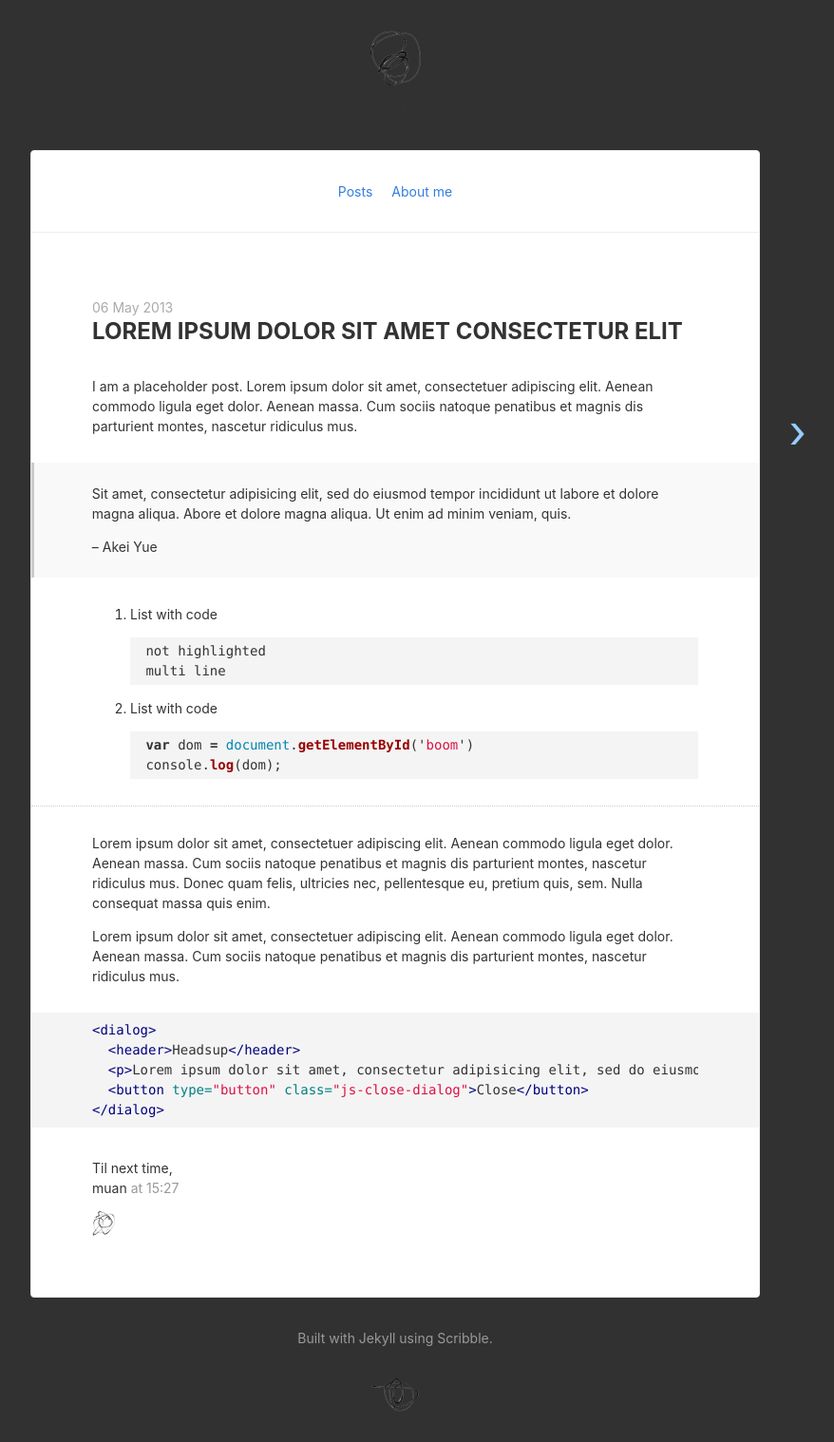
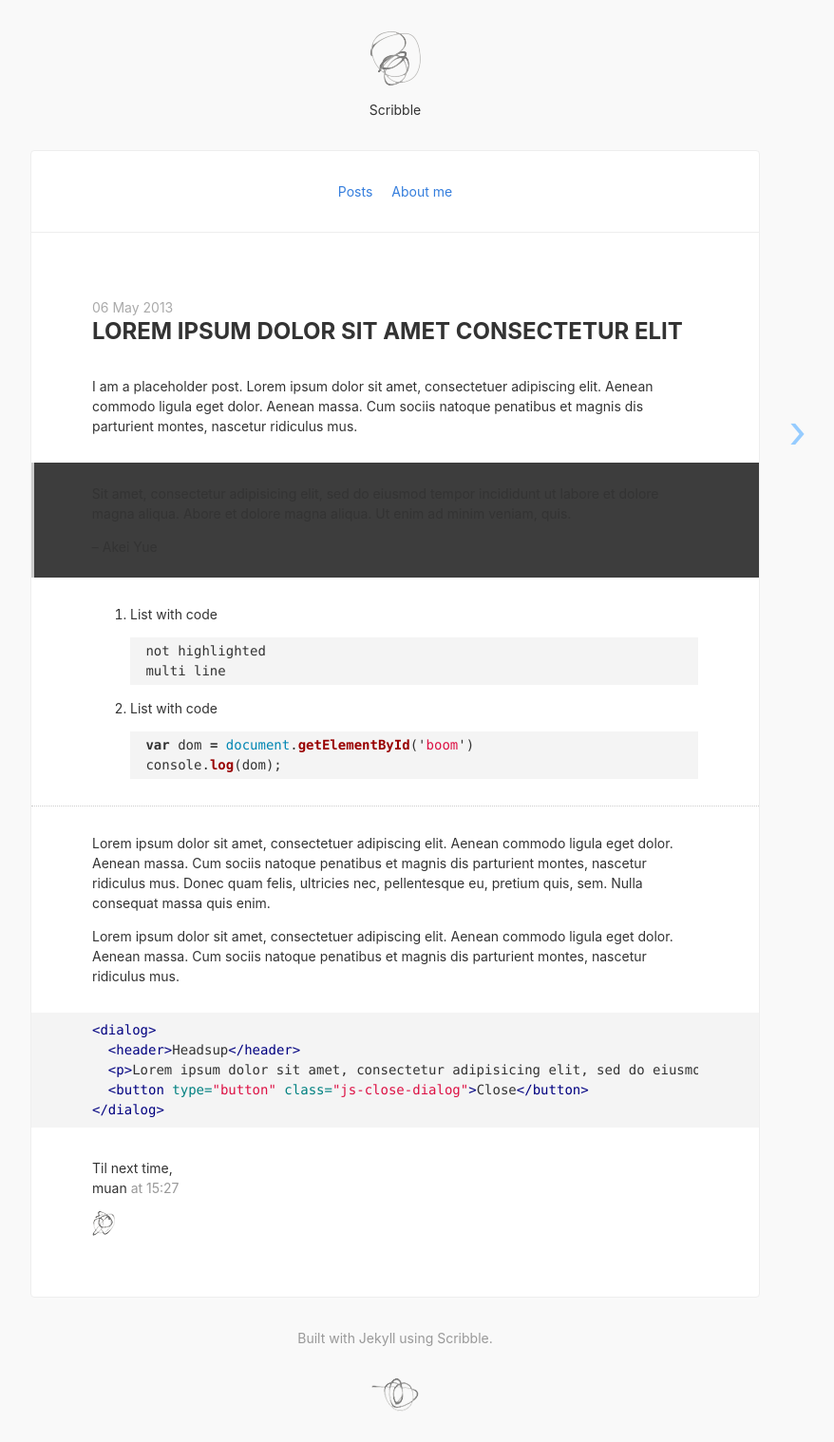
Before and after one commit to gonzaloperin/web, a Jekyll site: the page built from _posts/2013-05-06-more-post.md, in a window 1280 px wide. Shown: the whole page at 95% size, without its empty margins (224-1102 px from the left). Built offline with Jekyll 4.4.1, drawn with Linux system fonts in a browser that asks for light colours; nearby versions of some CDN libraries.

Commit message:
cambio de color 2

```diff
--- a/stylesheets/style.css
+++ b/stylesheets/style.css
@@ -1,6 +1,6 @@
 @import "https://unpkg.com/tachyons@4.6.1/css/tachyons.min.css";
 
-.bg-super-white { background: #313131; }
+.bg-super-white { background: #f9f9f9; }
 .top-50 { top: 50% }
 .link:hover { background: url(/images/line.png) repeat-x left bottom; }
 
@@ -27,7 +27,7 @@
   border-bottom: 1px dotted #CCC;
 }
 .markdown-body blockquote {
-  background: #f9f9f9;
+  background: #3d3d3d;
   border-left: .2rem solid #ccc;
   padding-left: 3.8rem;
 }
```
